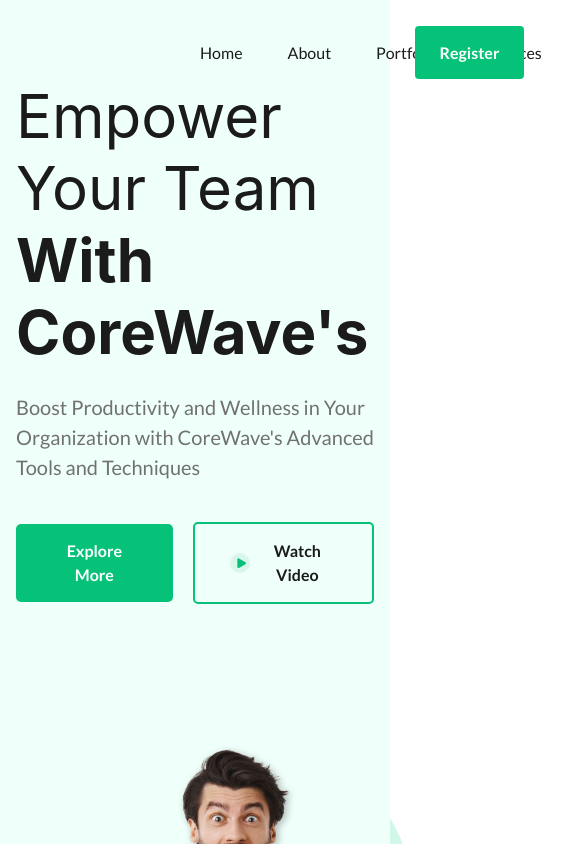
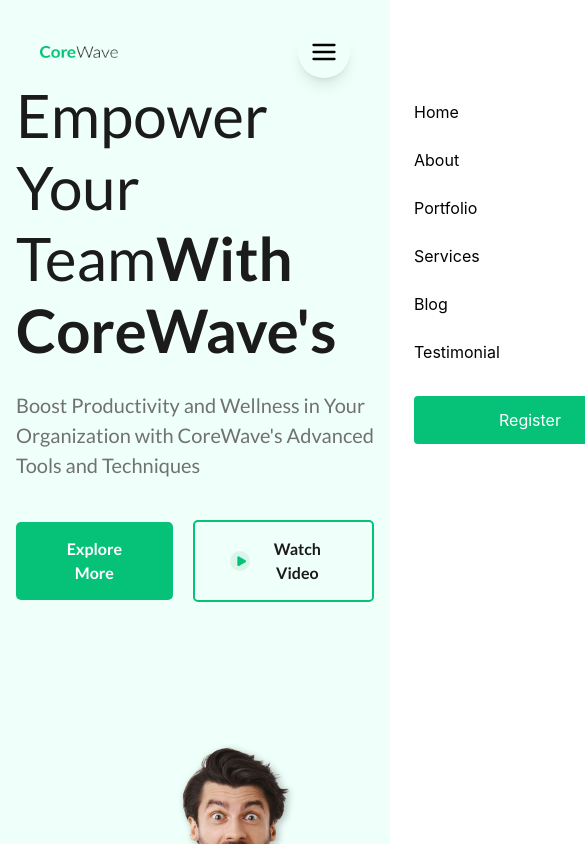
Before and after one commit to almahmud-dev/corewave-react, a React (Vite) app: page / in a window 390 px wide. Shown: the top 844 px of the page, 585 px wide, since content can reach past the window. Built offline with nearby package versions, Linux system fonts and the light colour scheme.

Commit message:
Navber mobile menu

```diff
--- a/src/components/Banner.jsx
+++ b/src/components/Banner.jsx
@@ -9,8 +9,8 @@
           <div className="flex flex-col md:flex-row gap-35.25 items-center ">
             {/* Left Content Side */}
             <div className="max-w-131.5">
-              <h1 className="text-[#1B1B1B] text-[60px] font-normal leading-[1.2]">
-                Empower Your Team <br />
+              <h1 className="text-[#1B1B1B] text-[60px] font-normal leading-[71.5px] font-lato">
+                Empower Your Team
                 <span className="font-bold">With CoreWave's</span>
               </h1>
 
--- a/src/components/Navber.jsx
+++ b/src/components/Navber.jsx
@@ -1,78 +1,92 @@
-import React from "react";
+import React, { useState } from "react";
 import logo from "../assets/Images/Logo/Logo.png";
+import { FiMenu, FiX } from "react-icons/fi";
 
 const Navber = () => {
+  const [menuOpen, setMenuOpen] = useState(false);
+
   return (
     <>
       <nav className="absolute top-0 left-0 z-50 w-full bg-transparent">
-        <div className="container">
-          <div className="pt-6.5 flex items-center ">
-            <div className="w-[25%] me-50">
+        <div className="container px-10 lg:px-0">
+          <div className="pt-6.5 flex items-center justify-between">
+
+            {/* Logo */}
+            <div className="w-[25%]">
               <img src={logo} alt="Logo" />
             </div>
-            <div className="w-[55%]">
-              <ul className="flex items-center gap-11.25">
-                <li>
-                  <a
-                    href="#"
-                    className="text-[#1B1B1B] hover:text-[#06C279] font-medium text-[16px] font-lato"
-                  >
-                    Home
-                  </a>
-                </li>
-                <li>
-                  <a
-                    href="#"
-                    className="text-[#1B1B1B] hover:text-[#06C279] font-medium text-[16px] font-lato"
-                  >
-                    About
-                  </a>
-                </li>
-                <li>
-                  <a
-                    href="#"
-                    className="text-[#1B1B1B] hover:text-[#06C279] font-medium text-[16px] font-lato"
-                  >
-                    Portfolio
-                  </a>
-                </li>
-                <li>
-                  <a
-                    href="#"
-                    className="text-[#1B1B1B] hover:text-[#06C279] font-medium text-[16px] font-lato"
-                  >
-                    Services
-                  </a>
-                </li>
-                <li>
-                  <a
-                    href="#"
-                    className="text-[#1B1B1B] hover:text-[#06C279] font-medium text-[16px] font-lato"
-                  >
-                    Blog
-                  </a>
-                </li>
-                <li>
-                  <a
-                    href="#"
-                    className="text-[#1B1B1B] hover:text-[#06C279] font-medium text-[16px] font-lato"
-                  >
-                    Testimonial
-                  </a>
-                </li>
+
+            {/* Desktop Menu */}
+            <div className="hidden lg:block w-[55%]">
+              <ul className="flex items-center gap-8">
+                <li><a href="#" className="nav-link">Home</a></li>
+                <li><a href="#" className="nav-link">About</a></li>
+                <li><a href="#" className="nav-link">Portfolio</a></li>
+                <li><a href="#" className="nav-link">Services</a></li>
+                <li><a href="#" className="nav-link">Blog</a></li>
+                <li><a href="#" className="nav-link">Testimonial</a></li>
               </ul>
             </div>
-            <div className="w-[20%]">
-              <button
-                className="bg-[#06C279] text-[16px] text-white font-semibold
-            rounded-sm py-[14.5px] px-[25px] font-lato"
-              >
+
+            {/* Desktop Button */}
+            <div className="hidden lg:block w-[20%] text-right">
+              <button className="bg-[#06C279] text-white font-semibold rounded-sm py-3 px-6">
                 Register
+              </button>
+            </div>
+
+            {/* Mobile Menu Icon */}
+            <div className="lg:hidden">
+              <button onClick={() => setMenuOpen(true)}
+                className="p-3 rounded-full
+                shadow-lg hover:rotate-90 hover:scale-105 transition-all duration-300">
+                <FiMenu size={28} />
               </button>
             </div>
           </div>
         </div>
       </nav>
+
+      {/* Overlay */}
+      <div
+        className={`fixed inset-0 bg-black/40 transition-opacity duration-300 ${
+          menuOpen ? "opacity-100 visible" : "opacity-0 invisible"
+        }`}
+        onClick={() => setMenuOpen(false)}
+      ></div>
+
+      {/* Mobile Sidebar */}
+      <div
+        className={`fixed top-0 right-0 h-full w-70 bg-white z-50 transform transition-transform duration-500 ease-in-out ${
+          menuOpen ? "translate-x-0" : "translate-x-full"
+        }`}
+      >
+        <div className="p-6">
+
+          {/* Close Icon */}
+          <div className="flex justify-end">
+            <button onClick={() => setMenuOpen(false)}
+              className="p-2 rounded-full hover:bg-gray-200 transition">
+              <FiX size={28} />
+            </button>
+          </div>
+
+          {/* Menu Items */}
+          <ul className="mt-8 space-y-6">
+            <li><a href="#" className="mobile-link">Home</a></li>
+            <li><a href="#" className="mobile-link">About</a></li>
+            <li><a href="#" className="mobile-link">Portfolio</a></li>
+            <li><a href="#" className="mobile-link">Services</a></li>
+            <li><a href="#" className="mobile-link">Blog</a></li>
+            <li><a href="#" className="mobile-link">Testimonial</a></li>
+          </ul>
+
+          {/* Register Button */}
+          <button className="mt-8 w-full bg-[#06C279] text-white py-3 rounded">
+            Register
+          </button>
+        </div>
+      </div>
     </>
   );
 };
```
